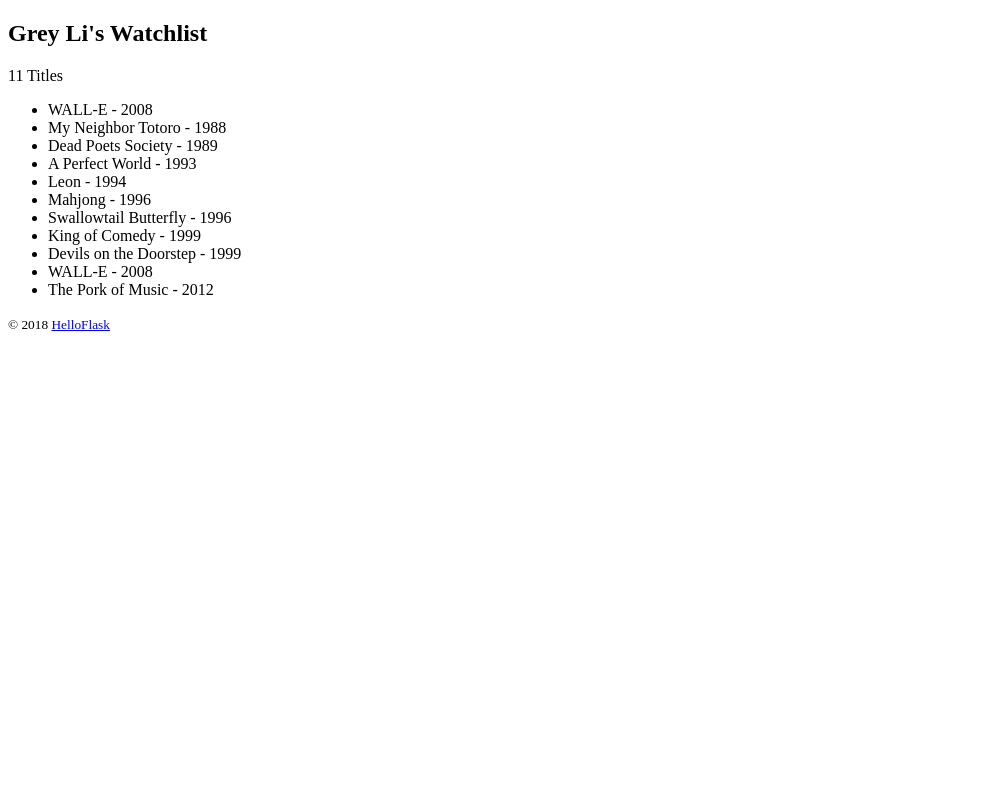
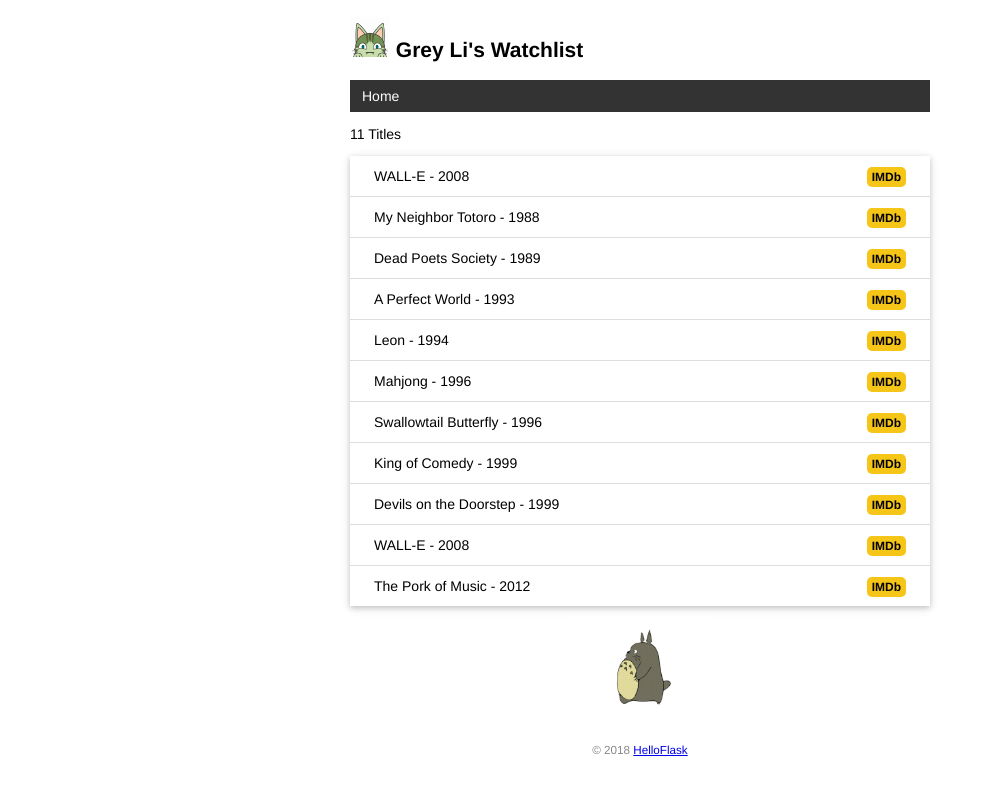
Before and after one commit to momochong0/watchlist, a Flask app: page / in a window 1280 px wide. Shown: the whole page, without its empty margins (0-988 px from the left). Run offline with Flask 3, Linux system fonts and the light colour scheme.

Commit message:
添加base模板和404模板

```diff
--- a/app.py
+++ b/app.py
@@ -29,8 +29,10 @@ class Movie(db.Model):  # 表名将会是 movie
 
 
 import click
+
+
 @app.cli.command()
-@click.option('--drop',is_flag=True,help='删除表后重新创建')
+@click.option('--drop', is_flag=True, help='删除表后重新创建')
 def initdb(drop):
     """创建数据库表"""
     if drop:
@@ -38,11 +40,13 @@ def initdb(drop):
     db.create_all()
     click.echo('创建数据库表')
 
-@app.route('/')
-def index():
-    user = User.query.first()  # 读取用户记录
-    movies = Movie.query.all()  # 读取所有电影记录
-    return render_template('index.html', user=user, movies=movies)
+
+# @app.route('/')
+# def index():
+#     user = User.query.first()  # 读取用户记录
+#     movies = Movie.query.all()  # 读取所有电影记录
+#     return render_template('index.html', user=user, movies=movies)
+
 
 @app.cli.command()
 def forge():
@@ -72,3 +76,26 @@ def forge():
 
     db.session.commit()
     click.echo('Done.')
+
+
+# @app.errorhandler(404)  # 传入要处理的错误代码
+# def page_not_found(e):  # 接受异常对象作为参数
+#     user = User.query.first()
+#     return render_template('404.html', user=user), 404  # 返回模板和状态码
+
+
+@app.context_processor
+def inject_user():  # 函数名可以随意修改
+    user = User.query.first()
+    return dict(user=user)  # 需要返回字典，等同于 return {'user': user}
+
+
+@app.errorhandler(404)
+def page_not_found(e):
+    return render_template('404.html'), 404
+
+
+@app.route('/')
+def index():
+    movies = Movie.query.all()
+    return render_template('index.html', movies=movies)
--- a/static/style.css
+++ b/static/style.css
@@ -46,3 +46,41 @@ footer {
     margin: 0 auto;
     height: 100px;
 }
+
+nav ul {
+    list-style-type: none;
+    margin: 0;
+    padding: 0;
+    overflow: hidden;
+    background-color: #333;
+}
+
+nav li {
+    float: left;
+}
+
+nav li a {
+    display: block;
+    color: white;
+    text-align: center;
+    padding: 8px 12px;
+    text-decoration: none;
+}
+
+nav li a:hover {
+    background-color: #111;
+}
+
+.float-right {
+    float: right;
+}
+
+.imdb {
+    font-size: 12px;
+    font-weight: bold;
+    color: black;
+    text-decoration: none;
+    background: #F5C518;
+    border-radius: 5px;
+    padding: 3px 5px;
+}
--- /dev/null
+++ b/templates/base.html
@@ -0,0 +1,27 @@
+<!DOCTYPE html>
+<html lang="en">
+<head>
+    {% block head %}
+    <meta charset="utf-8">
+    <meta name="viewport" content="width=device-width, initial-scale=1.0">
+    <title>{{ user.name }}'s Watchlist</title>
+    <link rel="icon" href="{{ url_for('static', filename='favicon.ico') }}">
+    <link rel="stylesheet" href="{{ url_for('static', filename='style.css') }}" type="text/css">
+    {% endblock %}
+</head>
+<body>
+    <h2>
+        <img alt="Avatar" class="avatar" src="{{ url_for('static', filename='images/avatar.png') }}">
+        {{ user.name }}'s Watchlist
+    </h2>
+    <nav>
+        <ul>
+            <li><a href="{{ url_for('index') }}">Home</a></li>
+        </ul>
+    </nav>
+    {% block content %}{% endblock %}
+    <footer>
+        <small>&copy; 2018 <a href="http://helloflask.com/book/3">HelloFlask</a></small>
+    </footer>
+</body>
+</html>
--- a/templates/index.html
+++ b/templates/index.html
@@ -1,20 +1,15 @@
-<!DOCTYPE html>
-<html lang="en">
-<head>
-    <meta charset="utf-8">
-    <title>{{ user.name }}'s Watchlist</title>
-</head>
-<body>
-    <h2>{{ user.name }}'s Watchlist</h2>
-    {# 使用 length 过滤器获取 movies 变量的长度 #}
-    <p>{{ movies|length }} Titles</p>
-    <ul>
-        {% for movie in movies %}  {# 迭代 movies 变量 #}
-        <li>{{ movie.title }} - {{ movie.year }}</li>  {# 等同于 movie['title'] #}
-        {% endfor %}  {# 使用 endfor 标签结束 for 语句 #}
-    </ul>
-    <footer>
-        <small>&copy; 2018 <a href="http://helloflask.com/book/3">HelloFlask</a></small>
-    </footer>
-</body>
-</html>
+{% extends 'base.html' %}
+
+{% block content %}
+<p>{{ movies|length }} Titles</p>
+<ul class="movie-list">
+    {% for movie in movies %}
+    <li>{{ movie.title }} - {{ movie.year }}
+        <span class="float-right">
+            <a class="imdb" href="https://www.imdb.com/find?q={{ movie.title }}" target="_blank" title="Find this movie on IMDb">IMDb</a>
+        </span>
+    </li>
+    {% endfor %}
+</ul>
+<img alt="Walking Totoro" class="totoro" src="{{ url_for('static', filename='images/totoro.gif') }}" title="to~to~ro~">
+{% endblock %}
```
Also changed, not shown: templates/404 - 副本.html (added, +26 -0 lines), templates/404.html (added, +12 -0 lines), templates/index1.html (added, +20 -0 lines).
